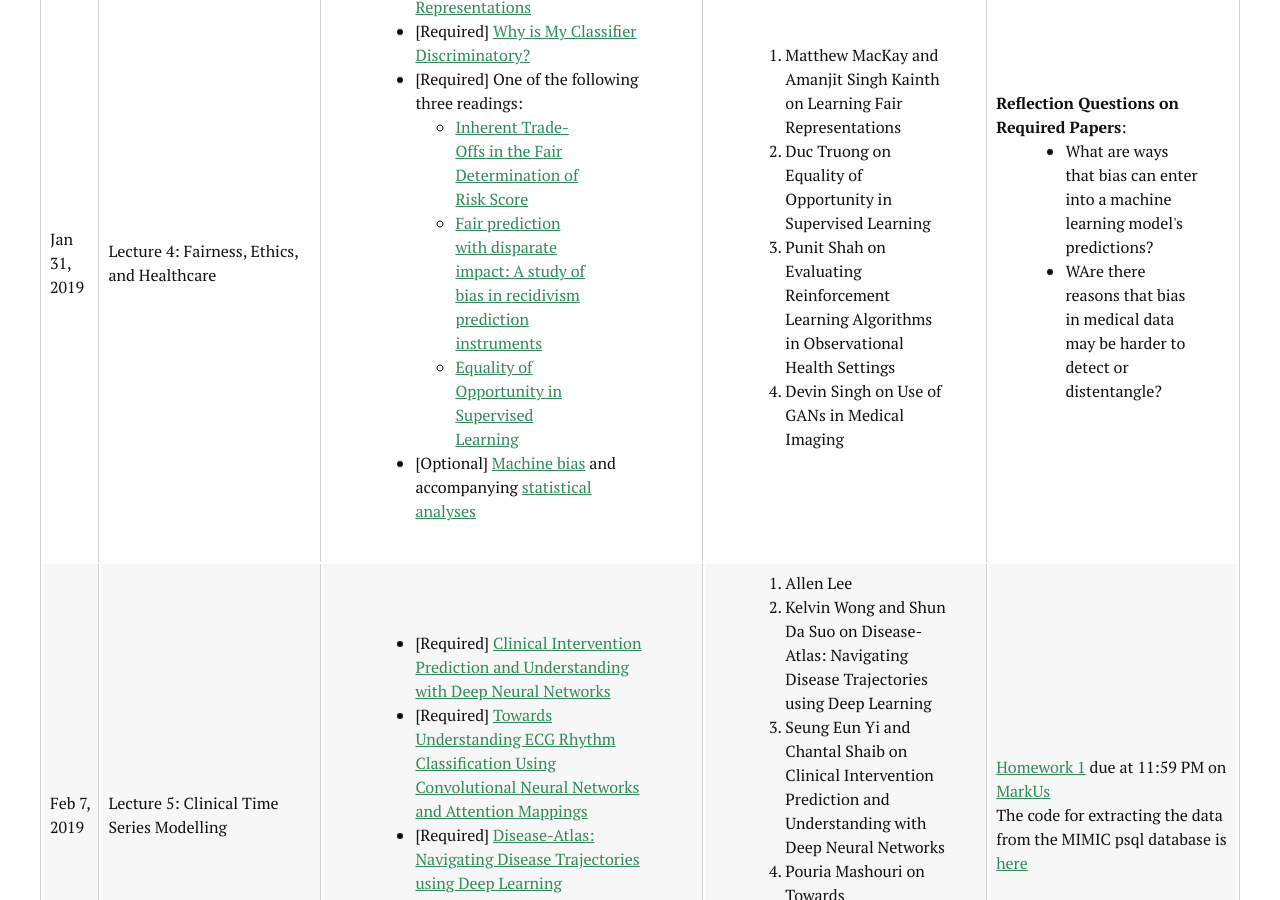
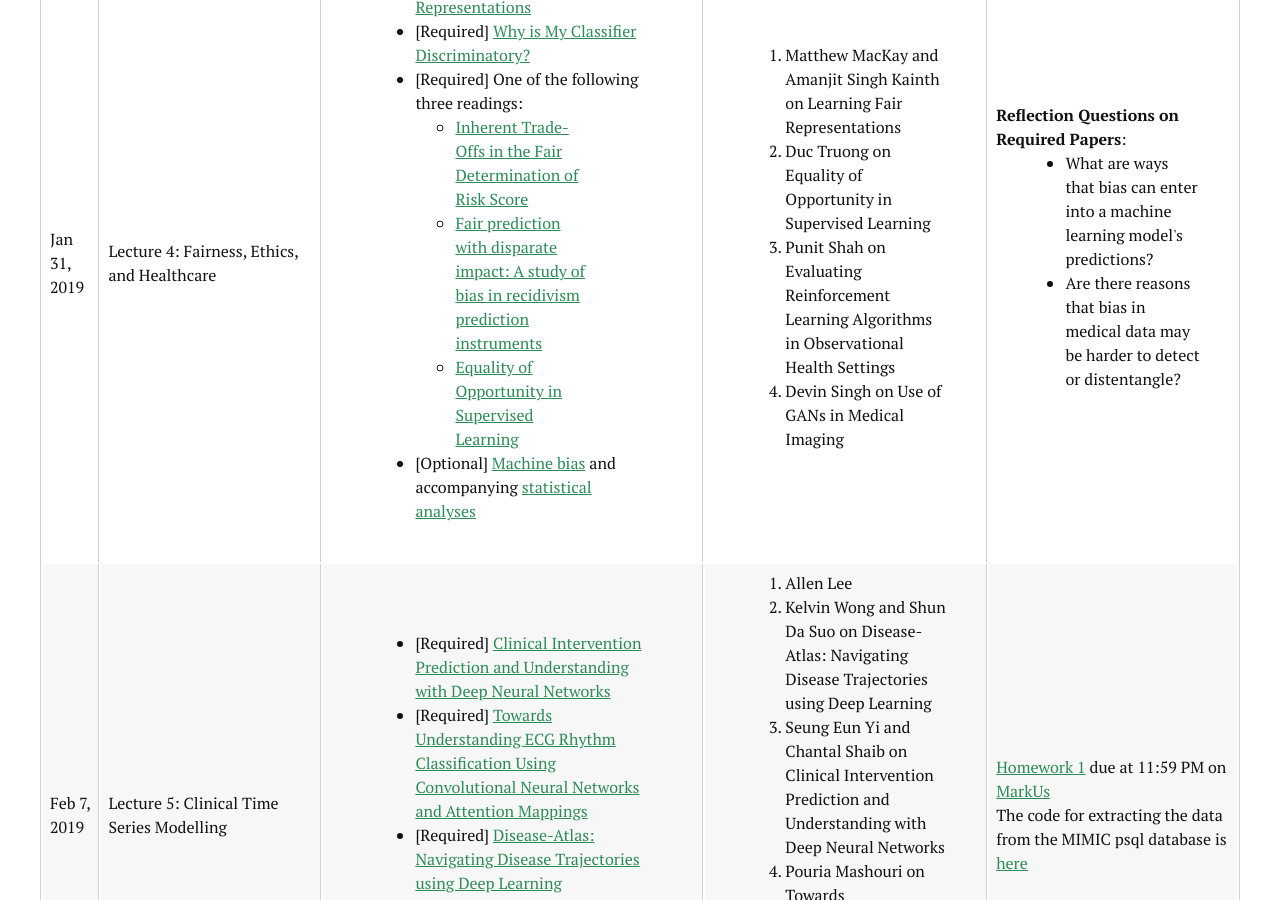
Before and after one commit to CS2541-ML4H2019/CS2541-ML4H2019.github.io, a Jekyll site: the page built from schedule.md, in a window 1280 px wide and 900 px high, scrolled down 2198 px. Built offline with Jekyll 4.4.1, drawn with Linux system fonts in a browser that asks for light colours; nearby versions of some CDN libraries.

Commit message:
Update schedule.md

```diff
--- a/schedule.md
+++ b/schedule.md
@@ -116,7 +116,7 @@ title: Schedule
 	<b> Reflection Questions on Required Papers</b>:
 	<ul>
 		<li> What are ways that bias can enter into a machine learning model's predictions?</li>
-		<li> WAre there reasons that bias in medical data may be harder to detect or distentangle?</li>
+		<li> Are there reasons that bias in medical data may be harder to detect or distentangle?</li>
 	</ul>
     </td>
   </tr>
```
